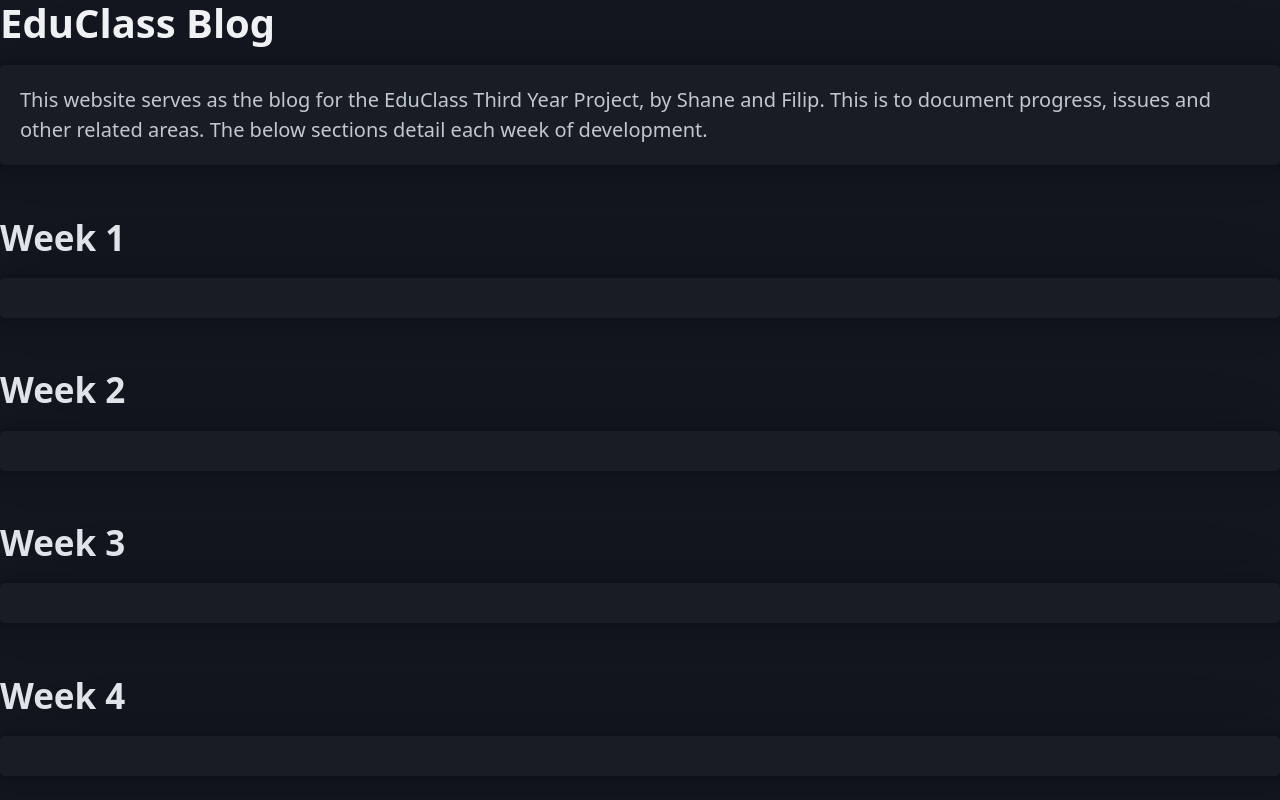
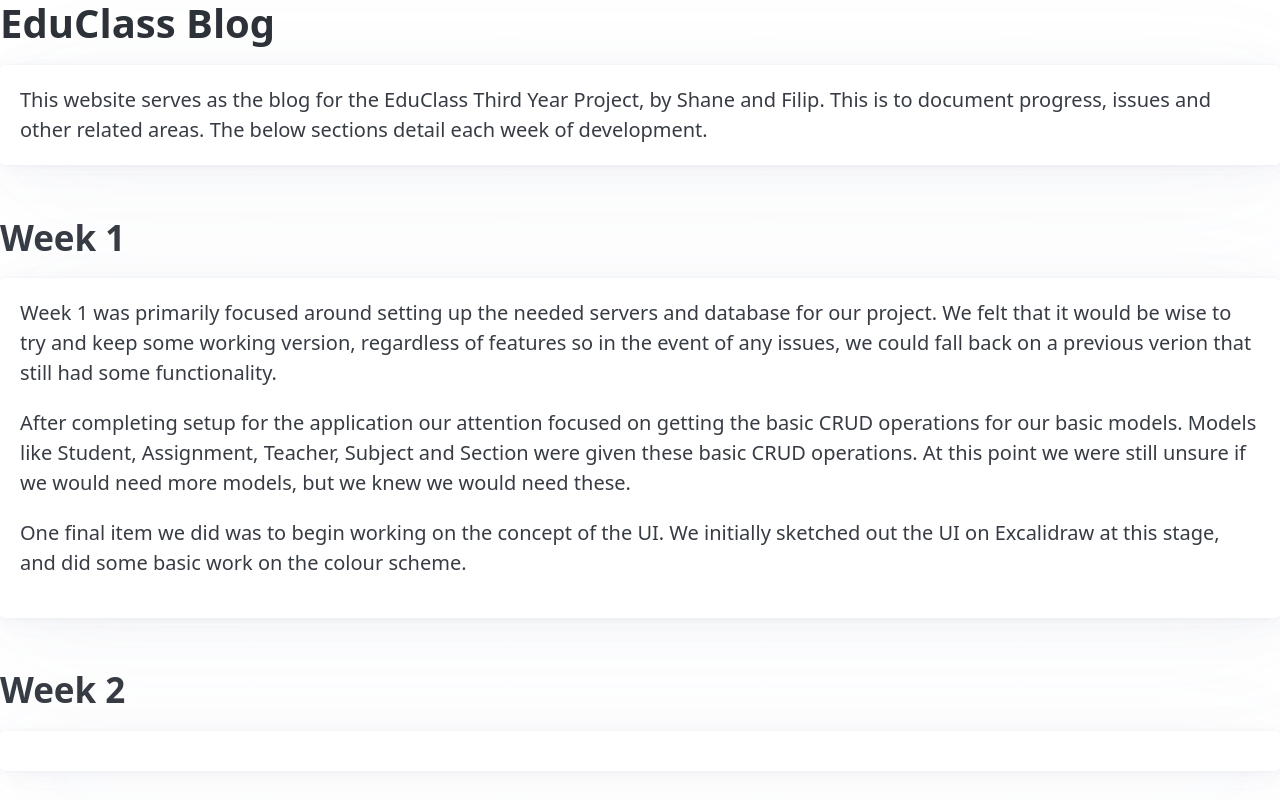
Before and after one commit to shanopow/shanopow.github.io, a plain HTML site: page index.html in a window 1280 px wide. Shown: the top 800 px of the page. Drawn offline with nearby package versions, Linux system fonts and the light colour scheme.

Commit message:
Update index.html

```diff
--- a/index.html
+++ b/index.html
@@ -1,5 +1,5 @@
 <!doctype html>
-<html data-theme="dark" lang="en">
+<html data-theme="light" lang="en">
   <head>
     <link
   rel="stylesheet"
@@ -10,12 +10,29 @@
   <body>
     <h1>EduClass Blog</h1>
     <article>
-        This website serves as the blog for the EduClass Third Year Project, by Shane and Filip. This is to document progress, issues and other related areas. The below sections detail each week of development.
+        This website serves as the blog for the EduClass Third Year Project, by Shane and Filip.
+        This is to document progress, issues and other related areas.
+        The below sections detail each week of development.
     </article>
 
     <h2>Week 1</h2>
     <article>
+        <p>
+            Week 1 was primarily focused around setting up the needed servers and database for our project.
+            We felt that it would be wise to try and keep some working version,
+            regardless of features so in the event of any issues, we could fall back on a previous verion that still
+            had some functionality.
+        </p>
+        <p>
+            After completing setup for the application our attention focused on getting the basic CRUD operations for our basic models.
+            Models like Student, Assignment, Teacher, Subject and Section were given these basic CRUD operations.
+            At this point we were still unsure if we would need more models, but we knew we would need these.
 
+        </p>
+        <p>
+            One final item we did was to begin working on the concept of the UI.
+            We initially sketched out the UI on Excalidraw at this stage, and did some basic work on the colour scheme.
+        </p>
     </article>
 
     <h2>Week 2</h2>
```
